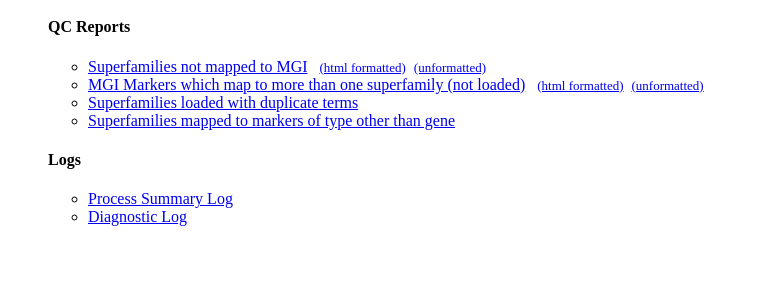
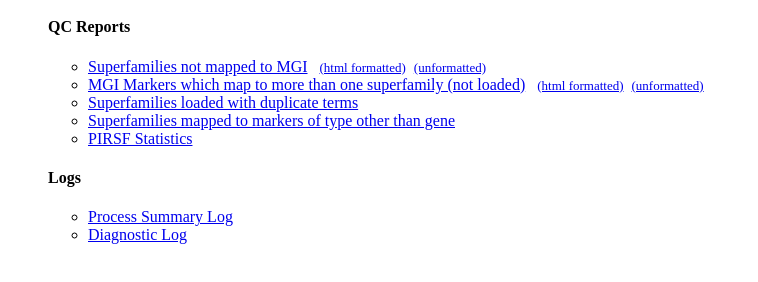
Before and after one commit to mgijax/pirsfload, a plain HTML site: page index.html in a window 1280 px wide. Shown: the part 48-330 px from the top of the page, without its empty margins (0-758 px from the left). Drawn offline with Linux system fonts and the light colour scheme.

Commit message:
added PIRSF_Stats.sql.rpt

```diff
--- a/index.html
+++ b/index.html
@@ -8,6 +8,7 @@
 <LI><A HREF="/data/loads/pirsf/pirsfload/reports/oneToMany.rpt">MGI Markers which map to more than one superfamily (not loaded)</A>&nbsp;&nbsp;&nbsp;<A HREF="/data/loads/pirsf/pirsfload/reports/oneToMany.html"><font size="-1">(html formatted)</font></a>&nbsp;&nbsp;<A HREF="/data/loads/pirsf/pirsfload/reports/oneToMany.txt"><font size="-1">(unformatted)</font></a></LI>
 <LI><A HREF="/data/loads/pirsf/pirsfload/reports/DuplicateTermNames.rpt">Superfamilies loaded with duplicate terms</A></font></a></LI>
 <LI><A HREF="/data/loads/pirsf/pirsfload/reports/OtherMarkerTypes.rpt">Superfamilies mapped to markers of type other than gene</A></font></a></LI>
+<LI><A HREF="/data/loads/pirsf/pirsfload/reports/PIRSF_Stats.sql.rpt">PIRSF Statistics</A></font></a></LI>
 </UL>
 
 <H4>Logs</H4>
```
